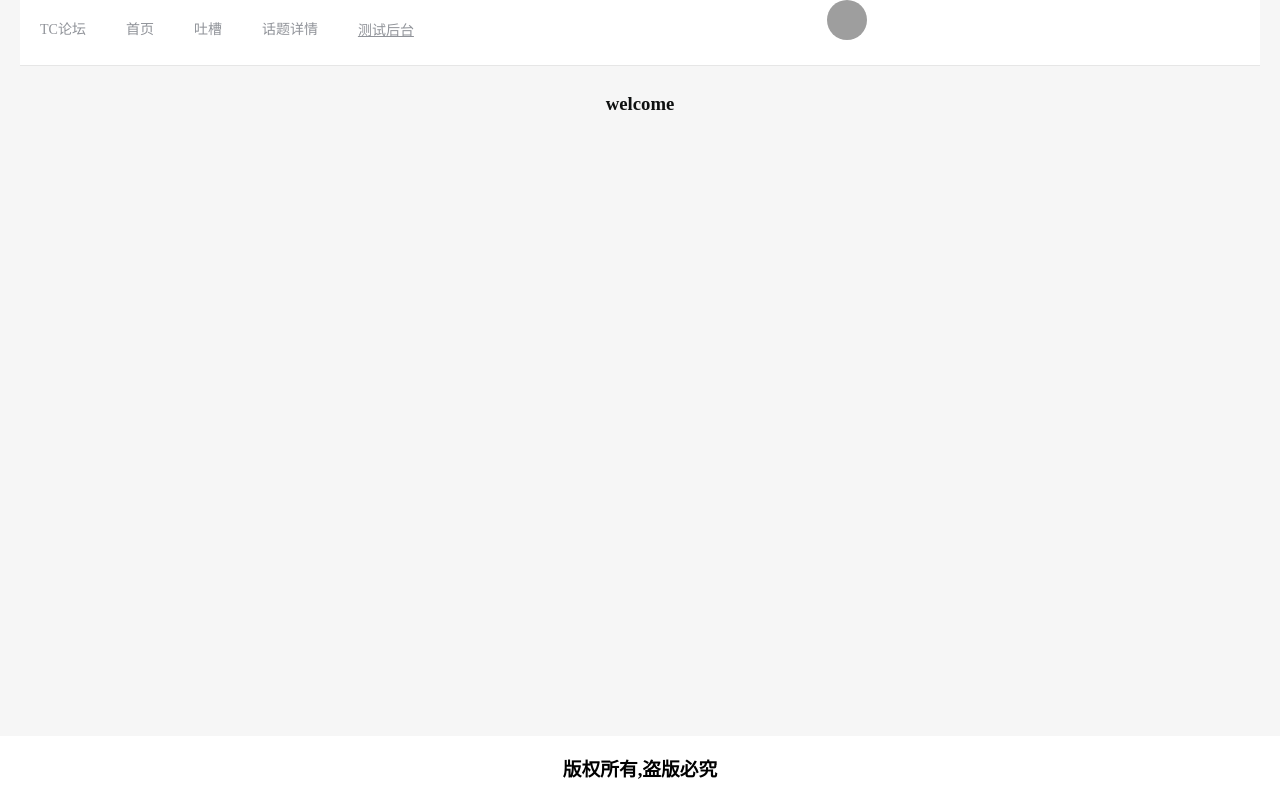
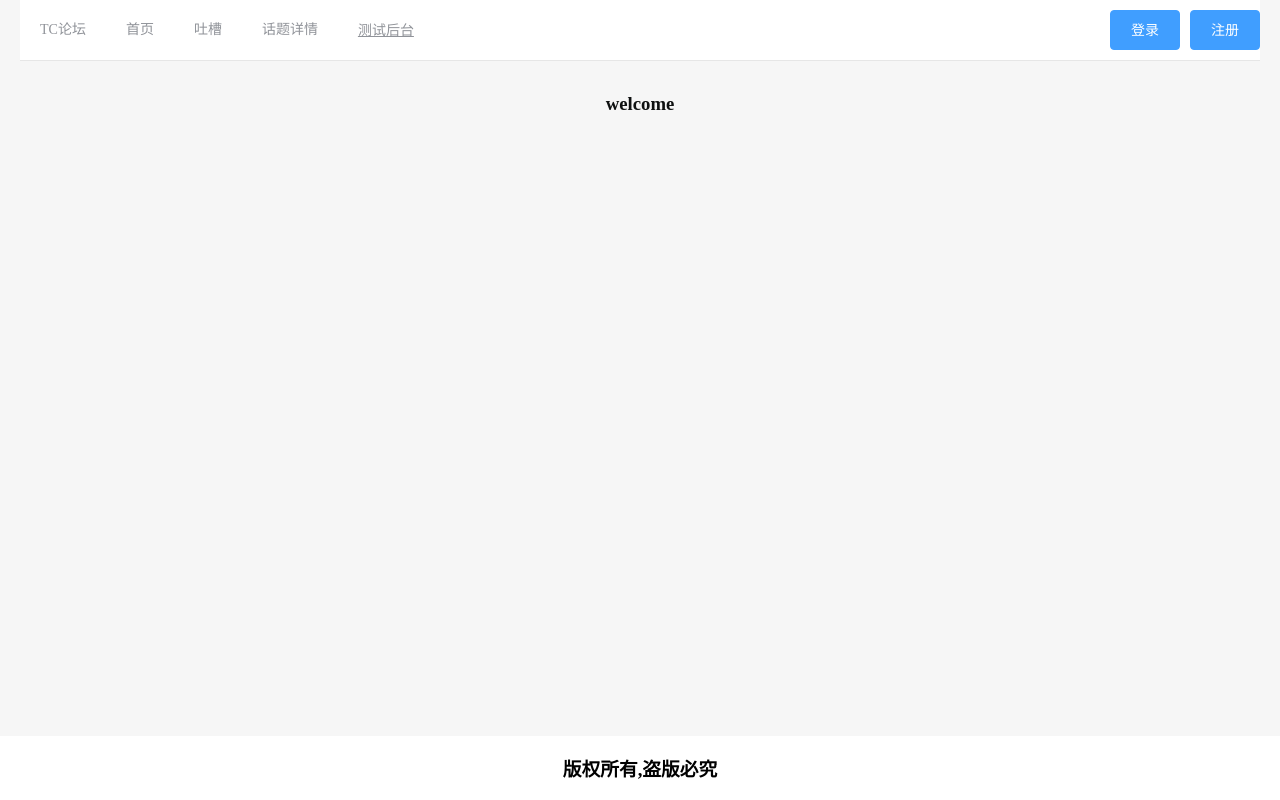
Before and after one commit to hemycoo/jsfwlt, a Vue app: page /topicAnswer#/firstPage in a window 1280 px wide. Built offline with nearby package versions, Linux system fonts and the light colour scheme; grey boxes are pictures that could not be loaded.

Commit message:
前端实现保存用户的登录状态的功能（刷新后用户保持登录）

```diff
--- a/src/main.js
+++ b/src/main.js
@@ -1,6 +1,7 @@
 import Vue from 'vue'
 import App from './App.vue'
 import router from './router'
+import store from './vuex/store'
 import './plugins/element.js'
 // 导入全局样式表
 import './assets/css/global.css'
@@ -16,5 +17,6 @@ Vue.config.productionTip = false
 
 new Vue({
   router,
+  store,
   render: h => h(App)
 }).$mount('#app')
--- a/src/pages/Home.vue
+++ b/src/pages/Home.vue
@@ -49,7 +49,7 @@ export default {
       activeIndex: '1',
       modelShowForLogin: false,
       modelShowForRegister: false,
-      userNickname: '',
+      userNickname: sessionStorage.getItem('userName'),
       showButton: false,
       headPhotoUrl: 'https://gss0.bdstatic.com/-4o3dSag_xI4khGkpoWK1HF6hhy/baike/c0%3Dbaike92%2C5%2C5%2C92%2C30/sign=62d46c39067b020818c437b303b099b6/d4628535e5dde7119c3d076aabefce1b9c1661ba.jpg'
     }
@@ -71,14 +71,16 @@ export default {
     getLoginUserNickname (msg) {
       this.userNickname = msg
       this.showButton = true
-    },
-    isLogin(){
-      if(sessionStorage.getItem("userName")&&sessionStorage.getItem("userToken")){
-        this.$store.commit("userStatus",sessionStorage.getItem("userNaME"));
-      }else{
-        this.$store.commit("userStatus",null);
+    }
+  },
+  computed: {
+    isLogin () {
+      if (sessionStorage.getItem('userName') && sessionStorage.getItem('userToken')) {
+        this.$store.commit('userStatus', sessionStorage.getItem('userName'))
+      } else {
+        this.$store.commit('userStatus', null)
       }
-      return this.$store.getters.isLogin;
+      return this.$store.getters.isLogin
     }
   }
 }
--- a/src/vuex/action.js
+++ /dev/null
@@ -1,4 +0,0 @@
-//应用mutation
-export const setUser = ({commit},user)=>{
-    commit("userStatus",user)
-}
--- /dev/null
+++ b/src/vuex/actions.js
@@ -0,0 +1,7 @@
+// 应用mutation
+export const setUser = ({ commit }, user) => {
+  commit('userStatus', user)
+}
+export const setToken = ({ commit }, userToken) => {
+  commit('userToken', userToken)
+}
--- a/src/vuex/getters.js
+++ b/src/vuex/getters.js
@@ -1,2 +1,2 @@
-export const currentUser = state=>state.currentUser
-export const isLogin = state=>state.isLogin
+export const currentUser = state => state.currentUser
+export const isLogin = state => state.isLogin
--- a/src/vuex/mutations.js
+++ b/src/vuex/mutations.js
@@ -1,13 +1,21 @@
-export const userStatus = (state,user) => {
-    if(user){
-        state.currentUser = user
-        state.isLogin = true
-    }else if(user == null){
-        //登出的时候，清空sessionStorage里的东西
-        sessionStorage.setItem("userName",null);
-        sessionStorage.setItem("userToken","");
-        state.currentUser = null;
-        state.isLogin = false;
-        state.token = "";
-    }
+export const userStatus = (state, user) => {
+  if (user) {
+    state.currentUser = user
+    state.isLogin = true
+  } else if (user == null) {
+    // 登出的时候，清空sessionStorage里的东西
+    sessionStorage.setItem('userName', null)
+    sessionStorage.setItem('userToken', '')
+    state.currentUser = null
+    state.isLogin = false
+    state.token = ''
+  }
 }
+
+export const userToken = (state, userToken) => {
+  if (userToken) {
+    state.token = userToken
+  } else {
+    state.token = null
+  }
+}
--- a/src/vuex/store.js
+++ b/src/vuex/store.js
@@ -7,15 +7,15 @@ import * as actions from './actions'
 Vue.use(Vuex)
 
 const store = new Vuex.Store({
-    //定义状态
-    state: {
-        currentUser:null,
-        isLogin:false,
-        token:"",
-    },
-    getters,
-    mutations,
-    actions
+  // 定义状态
+  state: {
+    currentUser: null,
+    isLogin: false,
+    token: ''
+  },
+  getters,
+  mutations,
+  actions
 })
 
 export default store
```
Also changed, not shown: src/pages/user/Login.vue (+7 -7 lines).
